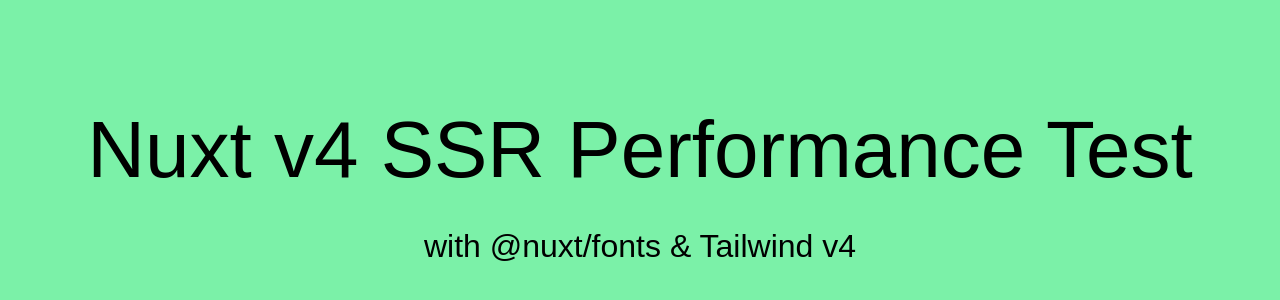
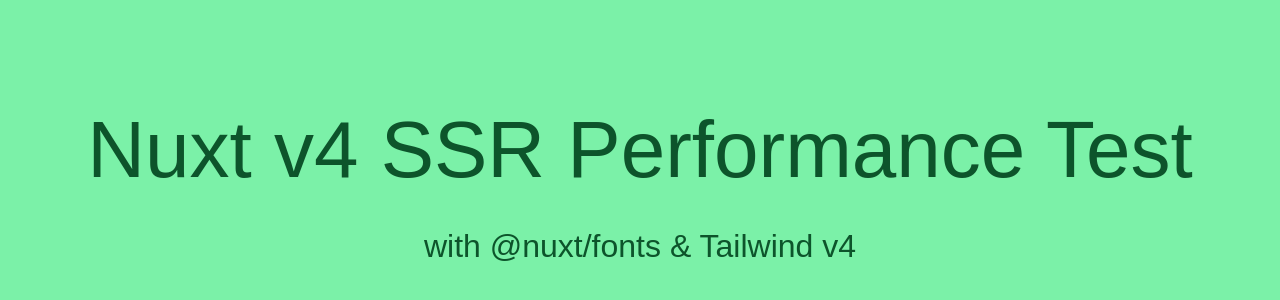
Before and after one commit to afteralls/v4, a Nuxt app: page / in a window 1280 px wide. Shown: the part 220-520 px from the top of the page. Built offline with nearby package versions, Linux system fonts and the light colour scheme.

Commit message:
app: stable

```diff
--- a/app/app.vue
+++ b/app/app.vue
@@ -1,5 +1,5 @@
 <template>
-  <div class="flex flex-col gap-3 w-dvw h-dvh bg-green-300 text-shadow-green-700">
+  <div class="flex flex-col gap-3 w-dvw h-dvh bg-green-300 text-green-900">
     <h1 class="text-[5rem] max-md:text-[2rem]">Nuxt v4 SSR Performance Test</h1>
     <span class="text-[2rem] max-md:text-[1rem]">with @nuxt/fonts & Tailwind v4</span>
   </div>
```
